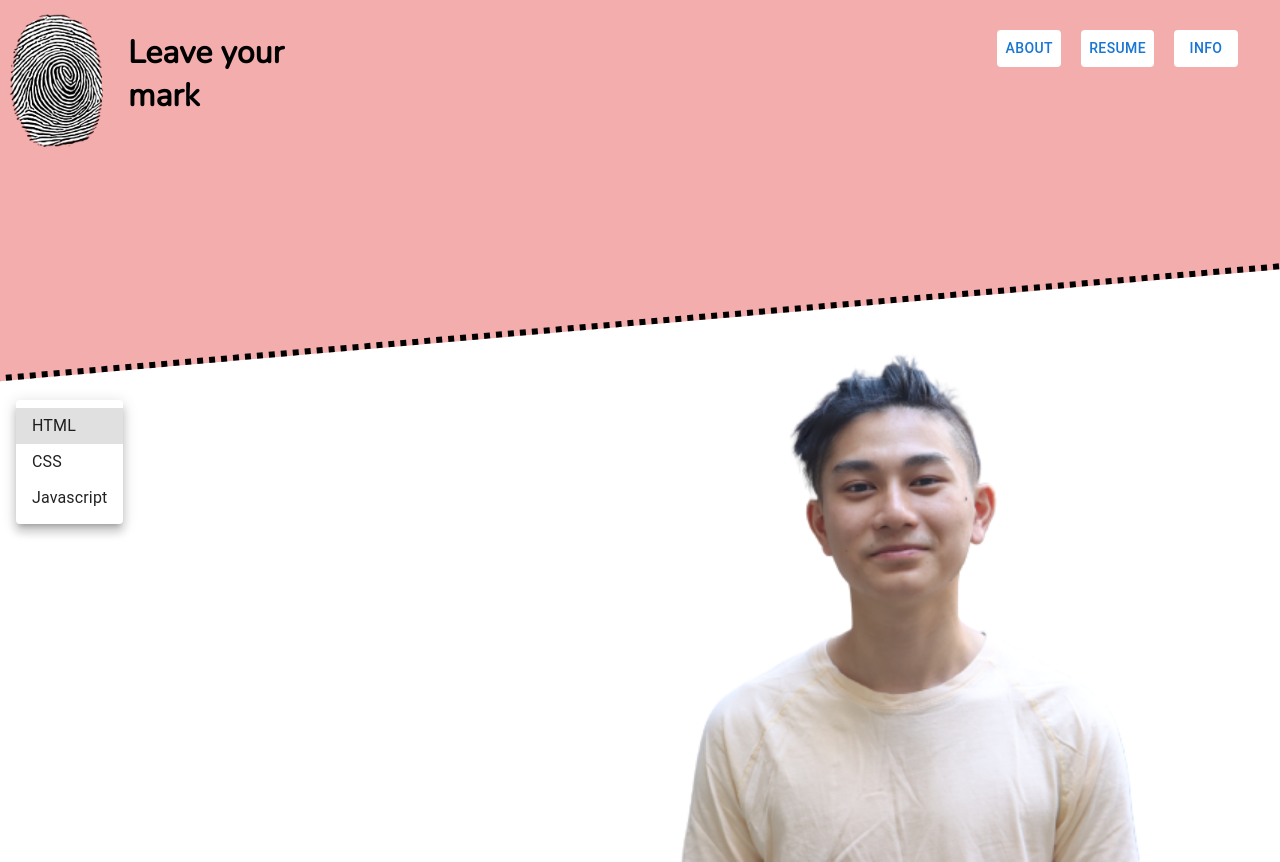
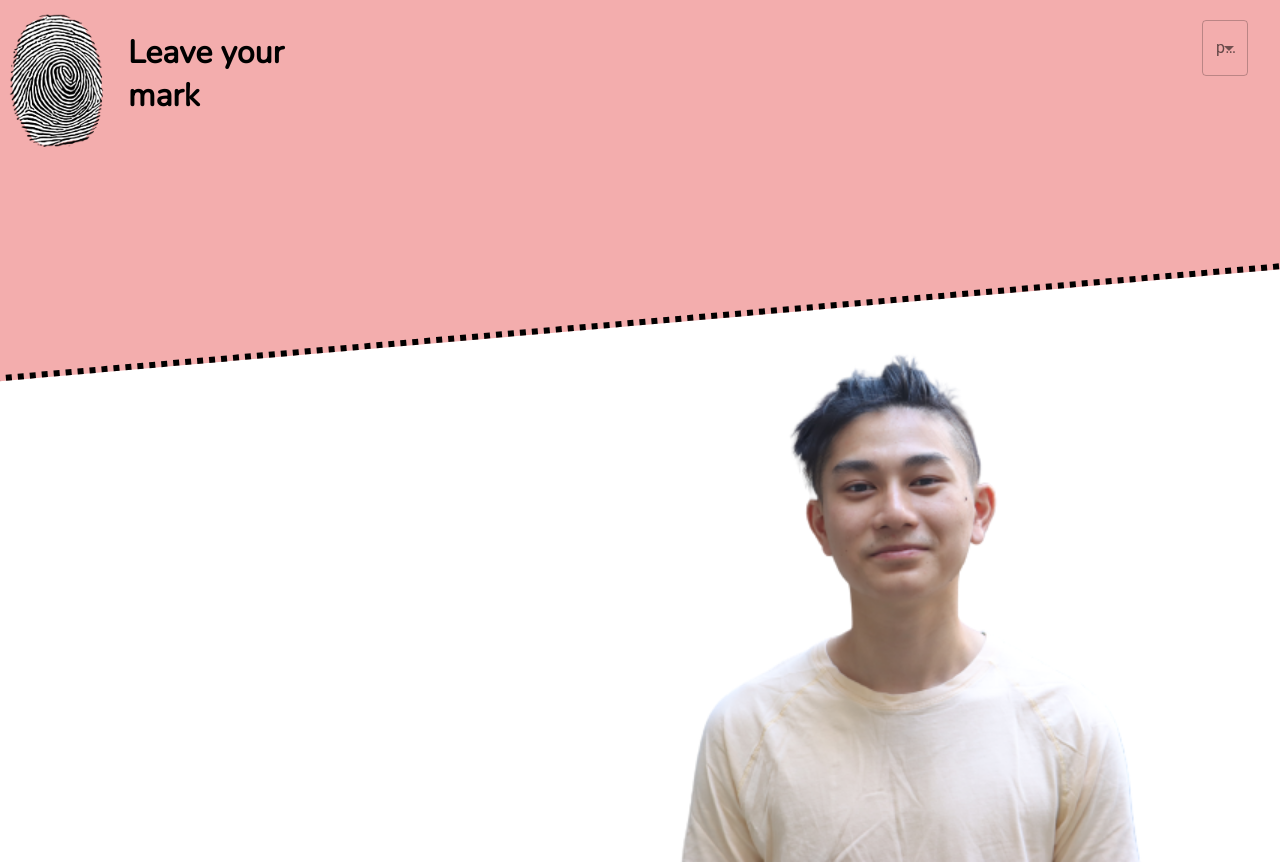
Before and after one commit to TaylorTayTyT/personalWebsite, a React (Create React App) app in the folder home/: page / in a window 1280 px wide. Shown: the top 862 px of the page. Built offline with nearby package versions, Linux system fonts and the light colour scheme.

Commit message:
navigation bar

```diff
--- a/home/src/topBar.js
+++ b/home/src/topBar.js
@@ -1,7 +1,7 @@
 import "./topNav.sass";
 import fingerprint from "./images/fingerprint.png";
 import meNoBG from "./images/meNoBG.png";
-import { Button, Container, Paper, styled, Menu, MenuItem } from "@mui/material";
+import { Button, Container, Paper, styled, Menu, MenuItem, Select, InputLabel, FormControl } from "@mui/material";
 
 
 const Item = styled(Paper)(({ theme }) => ({
@@ -18,20 +18,21 @@ function TopBar() {
             </div>
             <img className="fingerprint" src={fingerprint} alt="fingerprint"></img>
             <div className="topBarButton">
-                <Menu className = "resumeOptions" open= {true}>
-                    <MenuItem>
-                        HTML
+                <FormControl fullWidth>
+                <InputLabel id="demo-simple-select-label">page</InputLabel>
+                <Select className = "resumeOptions" labelId ="demo-simple-select-label" label = "page" open = {false}>
+                    <MenuItem value = {10}>
+                        Home
                     </MenuItem>
-                    <MenuItem>
-                        CSS
+                    <MenuItem value = {20}>
+                        About
                     </MenuItem>
-                    <MenuItem>
-                        Javascript
+                    <MenuItem value = {30}>
+                        Resume
                     </MenuItem>
-                </Menu>
-                <Button sx={{ backgroundColor: '#FFF', margin: "10px" }}>About</Button>
-                <Button sx={{ backgroundColor: '#FFF', margin: "10px" }}>Resume</Button>
-                <Button sx={{ backgroundColor: '#FFF', margin: "10px" }}>Info</Button>
+                </Select>
+                </FormControl>
+
             </div>
             <div className="makeYourMark">
                 <h1>
--- a/home/src/topNav.sass
+++ b/home/src/topNav.sass
@@ -24,6 +24,8 @@ $button-color: white
     right: 2.5%
     z-index: 1000
     text: red
+    resumeOptions
+        position: absolute
 
 .makeYourMark
     position: absolute
```
